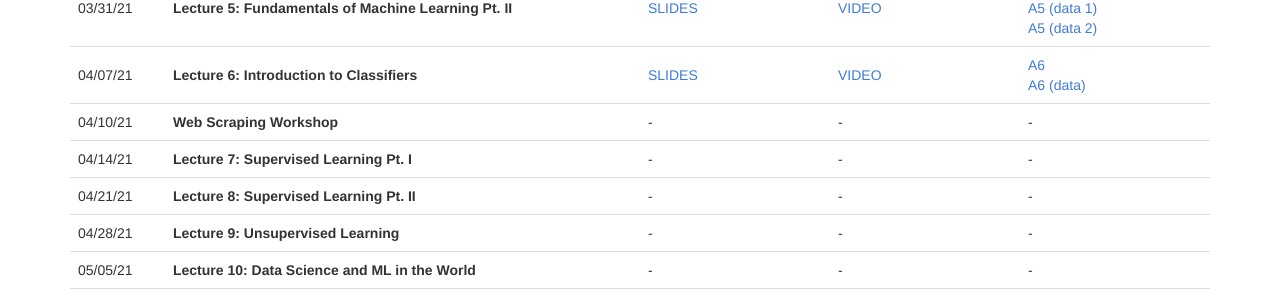
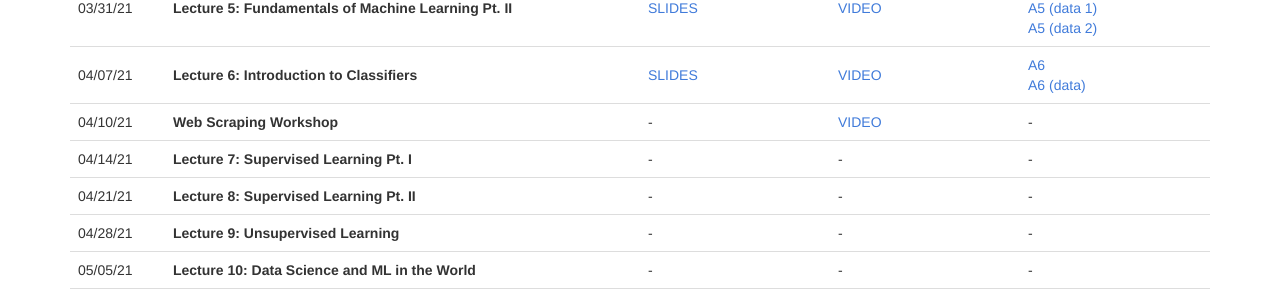
Before and after one commit to CornellDataScience/info1998, a Jekyll site: the page built from schedule.md, in a window 1280 px wide and 1123 px high. Shown: the part 645-944 px from the top of the window. Built offline with Jekyll 4.4.1, drawn with Linux system fonts in a browser that asks for light colours.

Commit message:
add web scraping workshop video

```diff
--- a/_data/schedules.yml
+++ b/_data/schedules.yml
@@ -141,6 +141,10 @@ lectures:
          link: "resources/data/lecture6data.csv"
   - date: 2021-04-10
     title: "Web Scraping Workshop"
+    notes:
+       - title: "VIDEO"
+         link: "https://cornell.box.com/s/4jxororzzs5nvzius1rtrhw0kljiu3co"
+
   ######################################## Week 7 #########################################
   - date: 2021-04-14
     title: "Lecture 7: Supervised Learning Pt. I"
```
